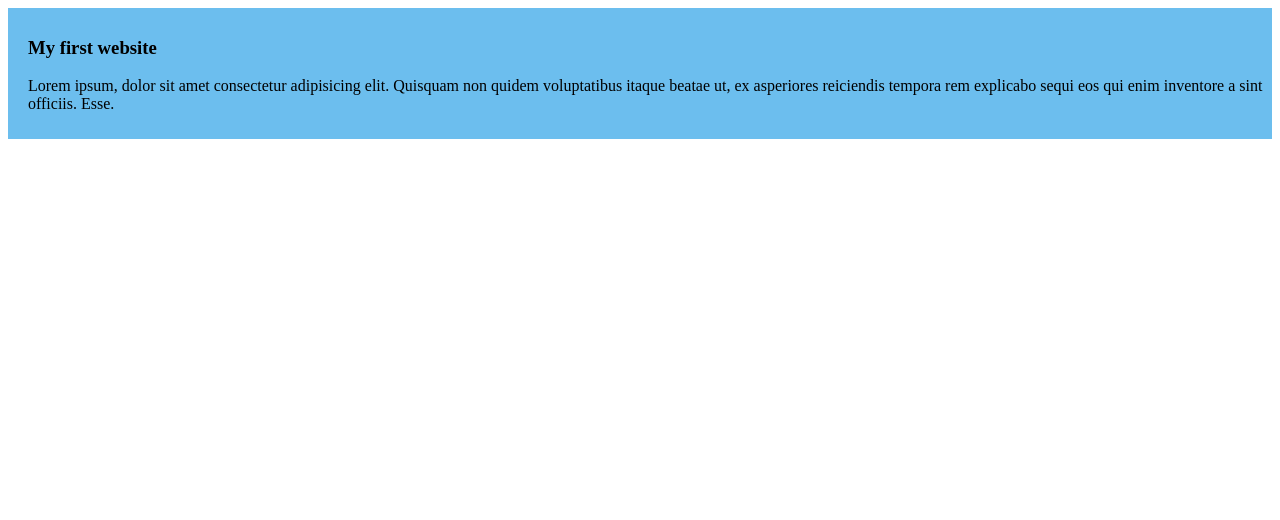
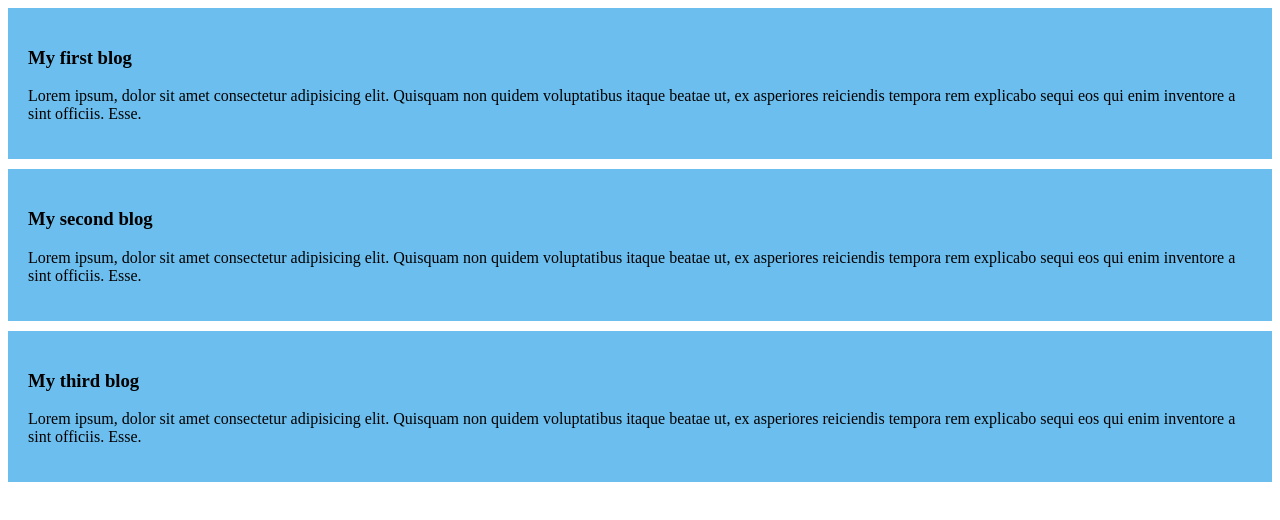
Before and after one commit to MD-Shadikur-rahman/my-simple-website, a plain HTML site: page index.html in a window 1280 px wide. Drawn offline with Linux system fonts and the light colour scheme.

Commit message:
added the second and third blog

```diff
--- a/index.html
+++ b/index.html
@@ -11,13 +11,27 @@
 
 <body>
     <div>
-        <h3>My first website</h3>
+        <h3>My first blog</h3>
         <p>Lorem ipsum, dolor sit amet consectetur adipisicing
             elit. Quisquam non quidem voluptatibus itaque beatae
             ut, ex asperiores reiciendis tempora rem explicabo
             sequi eos qui enim inventore a sint officiis. Esse.
         </p>
     </div>
+    <div>
+        <h3>My second blog</h3>
+        <p>Lorem ipsum, dolor sit amet consectetur adipisicing
+            elit. Quisquam non quidem voluptatibus itaque beatae
+            ut, ex asperiores reiciendis tempora rem explicabo
+            sequi eos qui enim inventore a sint officiis. Esse.</p>
+    </div>
+    <div>
+        <h3>My third blog</h3>
+        <p>Lorem ipsum, dolor sit amet consectetur adipisicing
+            elit. Quisquam non quidem voluptatibus itaque beatae
+            ut, ex asperiores reiciendis tempora rem explicabo
+            sequi eos qui enim inventore a sint officiis. Esse.</p>
+    </div>
 </body>
 
 </html>
--- a/styles/blog.css
+++ b/styles/blog.css
@@ -1,6 +1,7 @@
 div {
     background-color: rgb(108, 190, 238);
-    padding-left: 20px;
-    padding-top: 10px;
-    padding-bottom: 10px;
+    padding: 20px;
+    /* padding-top: 10px; */
+    /* padding-bottom: 10px; */
+    margin-bottom: 10px;
 }
```
